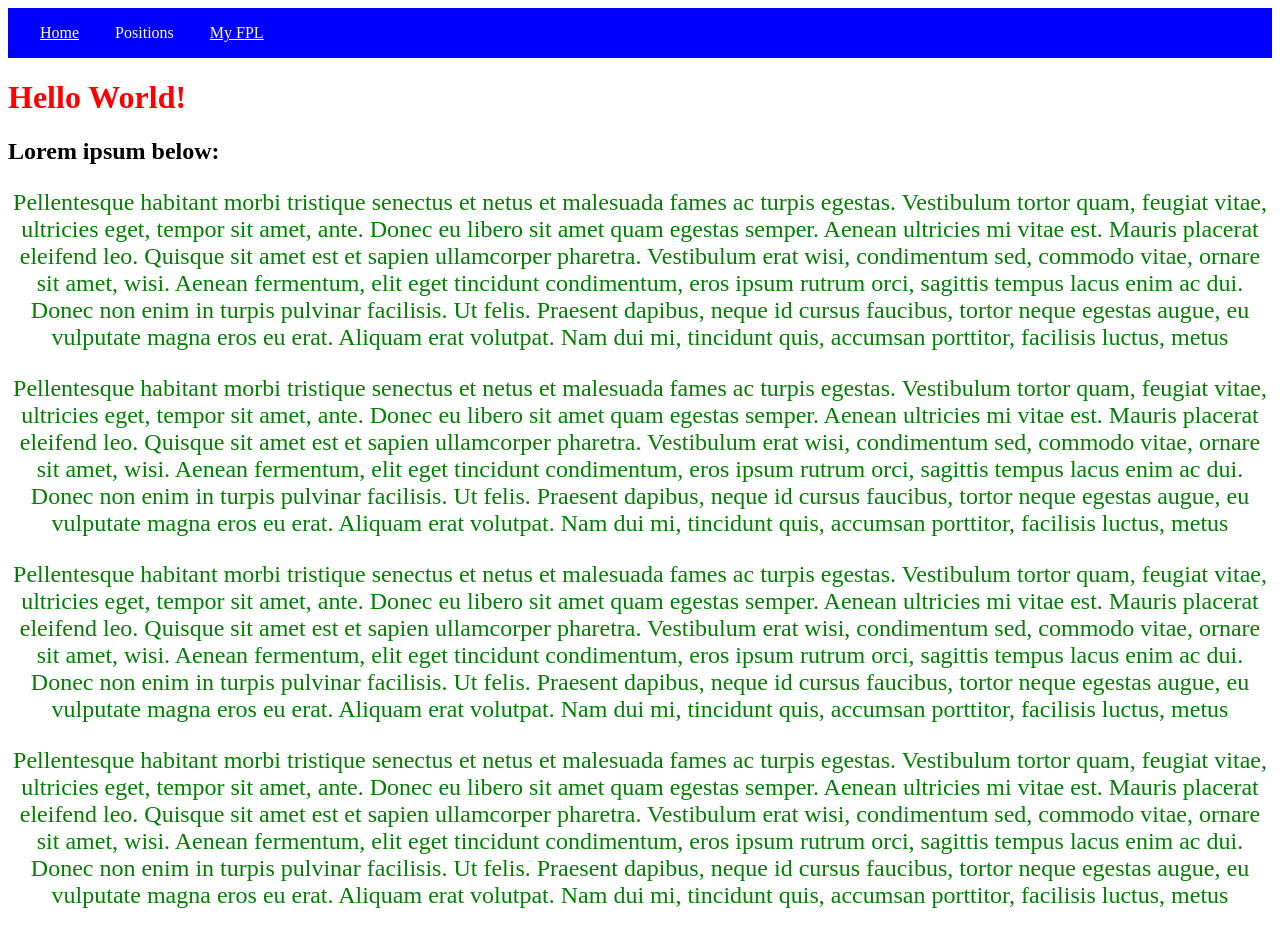
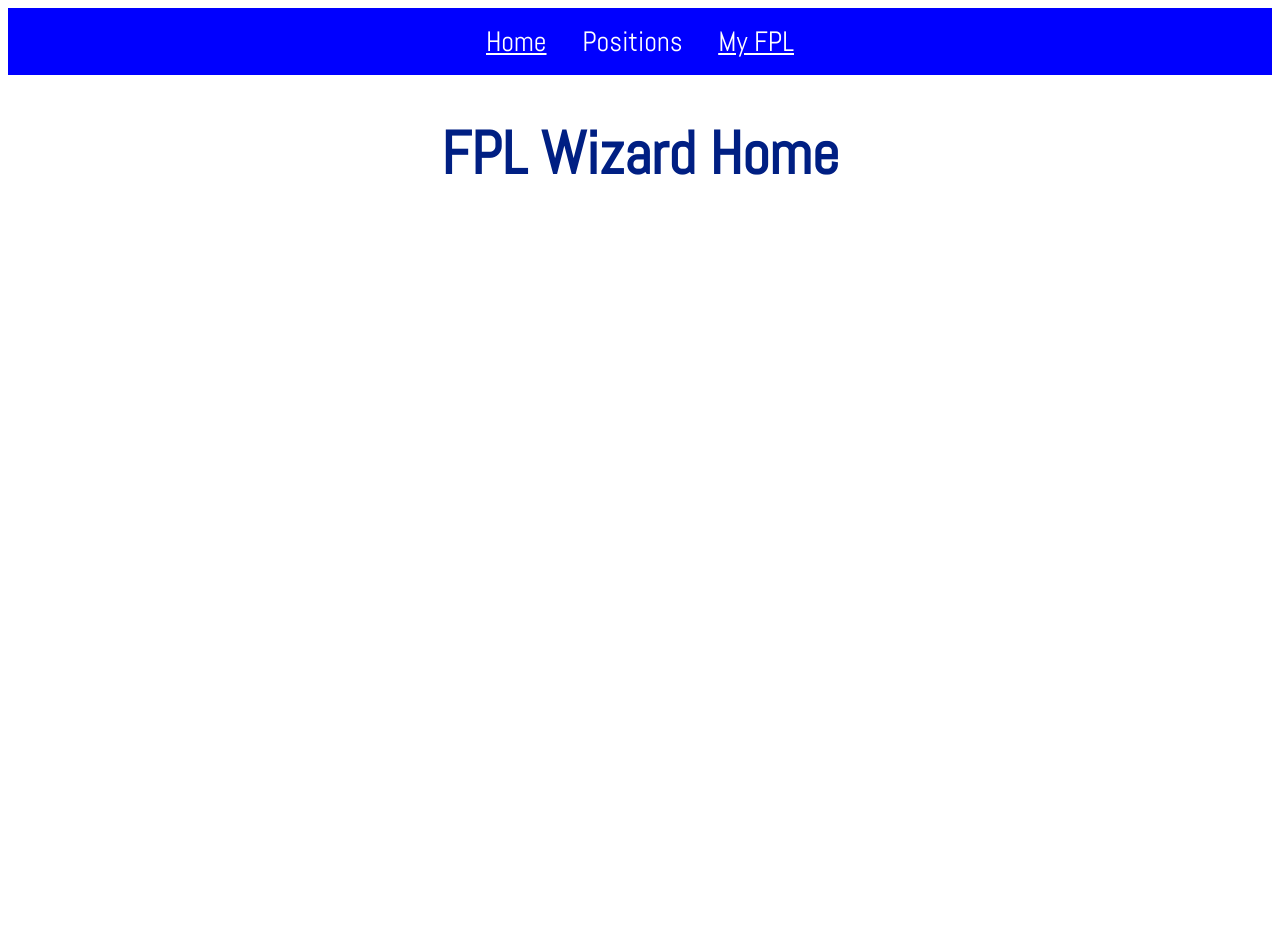
Before and after one commit to JamesRestell8/NEA_website, a Django app: page / in a window 1280 px wide. After the commit the page ends 175 px from the top, so only its background shows below. Run offline with Django 4.2, Linux system fonts and the light colour scheme; some libraries are stand-ins or nearby versions.

Commit message:
Pages are now ready to be populated, with nice font and layout. Next thing is to get the database up and running. Seperately, testing the API transfer system will be required before the API can be documented. Tech stack also TODO.

```diff
--- a/FPLWizard/webApp/static/webApp/style.css
+++ b/FPLWizard/webApp/static/webApp/style.css
@@ -1,18 +1,23 @@
+* {
+    font-family: 'Abel';
+}
+
 h1 {
-    color: red;
+    color: rgb(0, 31, 131);
 }
 
 nav {
     background-color: blue;
     padding: 16px;
     border: none;
+    text-align: center;
 }
 
 a {
     background-color: blue;
     color: white;
     padding:16px;
-    font-size: 16px;
+    font-size: 28px;
     border: none;
 }
 
@@ -85,6 +90,11 @@ p {
     transition: .3s;
 }
 
+#title {
+    text-align: center;
+    font-size: 60px;
+}
+
 @keyframes pulse{
     0% {
         transform: scale(1);
--- a/FPLWizard/webApp/templates/base.html
+++ b/FPLWizard/webApp/templates/webApp/base.html
@@ -6,6 +6,7 @@
         <meta charset="utf-8">
         <link rel="stylesheet" href="{% static 'webApp/style.css' %}">
         <title>{% block title %} Not Working {% endblock %}</title>
+        <link href='https://fonts.googleapis.com/css?family=Abel' rel='stylesheet'>
     </head>
     <body>
         <!-- Navbar below -->
--- a/FPLWizard/webApp/templates/webApp/fplIDHelp.html
+++ b/FPLWizard/webApp/templates/webApp/fplIDHelp.html
@@ -1,4 +1,4 @@
-{% extends 'base.html' %}
+{% extends 'webApp/base.html' %}
 {% load static %}
 
 <!DOCTYPE html>
--- a/FPLWizard/webApp/templates/webApp/index.html
+++ b/FPLWizard/webApp/templates/webApp/index.html
@@ -8,6 +8,7 @@
             alert("Hello world")
         });
     </script>
+    <link href='https://fonts.googleapis.com/css?family=Abel' rel='stylesheet'>
 </head>
 
 <nav id='header' class='navbar'>
@@ -25,50 +26,5 @@
 </nav>
 
 <body>
-<h1>Hello World!</h1>
-<h2>Lorem ipsum below:</h2>
-<p>
-    Pellentesque habitant morbi tristique senectus et netus et malesuada fames ac turpis egestas.
-    Vestibulum tortor quam, feugiat vitae, ultricies eget, tempor sit amet, ante. Donec eu libero sit amet quam egestas semper.
-    Aenean ultricies mi vitae est. Mauris placerat eleifend leo. Quisque sit amet est et sapien ullamcorper pharetra.
-    Vestibulum erat wisi, condimentum sed, commodo vitae, ornare sit amet, wisi. Aenean fermentum, elit eget tincidunt condimentum, eros ipsum rutrum orci,
-    sagittis tempus lacus enim ac dui.
-    Donec non enim in turpis pulvinar facilisis. Ut felis.
-    Praesent dapibus, neque id cursus faucibus, tortor neque egestas augue, eu vulputate magna eros eu erat.
-    Aliquam erat volutpat. Nam dui mi, tincidunt quis, accumsan porttitor, facilisis luctus, metus
-</p>
-
-<p>
-    Pellentesque habitant morbi tristique senectus et netus et malesuada fames ac turpis egestas.
-    Vestibulum tortor quam, feugiat vitae, ultricies eget, tempor sit amet, ante. Donec eu libero sit amet quam egestas semper.
-    Aenean ultricies mi vitae est. Mauris placerat eleifend leo. Quisque sit amet est et sapien ullamcorper pharetra.
-    Vestibulum erat wisi, condimentum sed, commodo vitae, ornare sit amet, wisi. Aenean fermentum, elit eget tincidunt condimentum, eros ipsum rutrum orci,
-    sagittis tempus lacus enim ac dui.
-    Donec non enim in turpis pulvinar facilisis. Ut felis.
-    Praesent dapibus, neque id cursus faucibus, tortor neque egestas augue, eu vulputate magna eros eu erat.
-    Aliquam erat volutpat. Nam dui mi, tincidunt quis, accumsan porttitor, facilisis luctus, metus
-</p>
-
-<p>
-    Pellentesque habitant morbi tristique senectus et netus et malesuada fames ac turpis egestas.
-    Vestibulum tortor quam, feugiat vitae, ultricies eget, tempor sit amet, ante. Donec eu libero sit amet quam egestas semper.
-    Aenean ultricies mi vitae est. Mauris placerat eleifend leo. Quisque sit amet est et sapien ullamcorper pharetra.
-    Vestibulum erat wisi, condimentum sed, commodo vitae, ornare sit amet, wisi. Aenean fermentum, elit eget tincidunt condimentum, eros ipsum rutrum orci,
-    sagittis tempus lacus enim ac dui.
-    Donec non enim in turpis pulvinar facilisis. Ut felis.
-    Praesent dapibus, neque id cursus faucibus, tortor neque egestas augue, eu vulputate magna eros eu erat.
-    Aliquam erat volutpat. Nam dui mi, tincidunt quis, accumsan porttitor, facilisis luctus, metus
-</p>
-
-<p>
-    Pellentesque habitant morbi tristique senectus et netus et malesuada fames ac turpis egestas.
-    Vestibulum tortor quam, feugiat vitae, ultricies eget, tempor sit amet, ante. Donec eu libero sit amet quam egestas semper.
-    Aenean ultricies mi vitae est. Mauris placerat eleifend leo. Quisque sit amet est et sapien ullamcorper pharetra.
-    Vestibulum erat wisi, condimentum sed, commodo vitae, ornare sit amet, wisi. Aenean fermentum, elit eget tincidunt condimentum, eros ipsum rutrum orci,
-    sagittis tempus lacus enim ac dui.
-    Donec non enim in turpis pulvinar facilisis. Ut felis.
-    Praesent dapibus, neque id cursus faucibus, tortor neque egestas augue, eu vulputate magna eros eu erat.
-    Aliquam erat volutpat. Nam dui mi, tincidunt quis, accumsan porttitor, facilisis luctus, metus
-</p>
-
+    <h1 id='title'>FPL Wizard Home</h1>
 </body>
--- a/FPLWizard/webApp/templates/webApp/myFPL.html
+++ b/FPLWizard/webApp/templates/webApp/myFPL.html
@@ -5,6 +5,7 @@
     <title>My FPL</title>
     <link rel="stylesheet" href="{% static 'webApp/style.css' %}">
     <script src="{% static 'webApp/js/jquery-3.6.1.js' %}"></script>
+    <link href='https://fonts.googleapis.com/css?family=Abel' rel='stylesheet'>
 </head>
 
 <body>
--- a/FPLWizard/webApp/templates/webApp/positions.html
+++ b/FPLWizard/webApp/templates/webApp/positions.html
@@ -1,5 +1,4 @@
-{% extends 'base.html'%}
-
+{% extends 'webApp/base.html'%}
 {% load static %}
 
 {% block title %}{{pageName}}{% endblock %}
```
